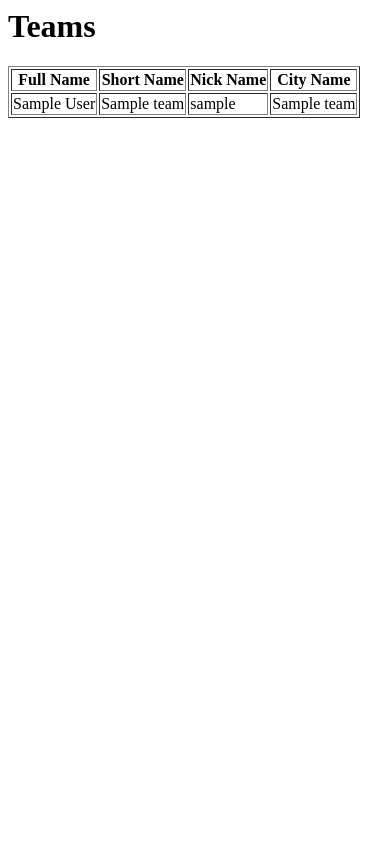
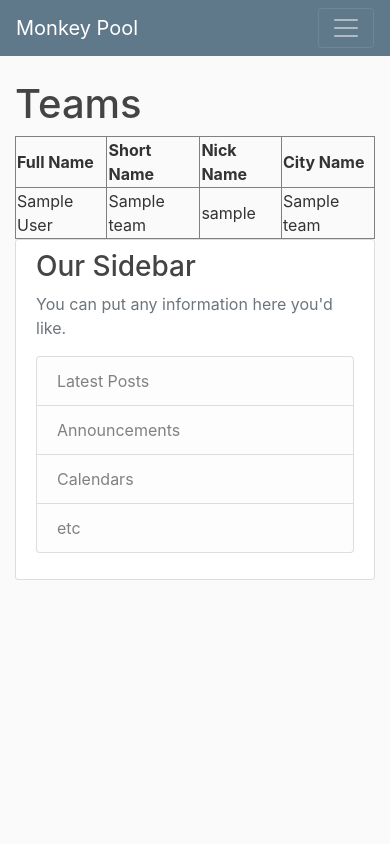
Before and after one commit to tammer/pool, a Django app: page /pool/teams/ in a window 390 px wide. Run offline with Django 3.2, Linux system fonts and the light colour scheme; tables that the repository leaves empty hold one stand-in row (values such as "Sample post"); some libraries are stand-ins or nearby versions.

Commit message:
init base.html and CSS

```diff
--- a/mysite/settings.py
+++ b/mysite/settings.py
@@ -31,6 +31,7 @@ ALLOWED_HOSTS = []
 # Application definition
 
 INSTALLED_APPS = [
+    # 'users.apps.Users.Config',
     'pool.apps.PoolConfig',
     'django.contrib.admin',
     'django.contrib.auth',
--- /dev/null
+++ b/pool/static/pool/main.css
@@ -0,0 +1,84 @@
+body {
+  background: #fafafa;
+  color: #333333;
+  margin-top: 5rem;
+}
+
+h1, h2, h3, h4, h5, h6 {
+  color: #444444;
+}
+
+ul {
+  margin: 0;
+}
+
+.bg-steel {
+  background-color: #5f788a;
+}
+
+.site-header .navbar-nav .nav-link {
+  color: #cbd5db;
+}
+
+.site-header .navbar-nav .nav-link:hover {
+  color: #ffffff;
+}
+
+.site-header .navbar-nav .nav-link.active {
+  font-weight: 500;
+}
+
+.content-section {
+  background: #ffffff;
+  padding: 10px 20px;
+  border: 1px solid #dddddd;
+  border-radius: 3px;
+  margin-bottom: 20px;
+}
+
+.article-title {
+  color: #444444;
+}
+
+a.article-title:hover {
+  color: #428bca;
+  text-decoration: none;
+}
+
+.article-content {
+  white-space: pre-line;
+}
+
+.article-img {
+  height: 65px;
+  width: 65px;
+  margin-right: 16px;
+}
+
+.article-metadata {
+  padding-bottom: 1px;
+  margin-bottom: 4px;
+  border-bottom: 1px solid #e3e3e3
+}
+
+.article-metadata a:hover {
+  color: #333;
+  text-decoration: none;
+}
+
+.article-svg {
+  width: 25px;
+  height: 25px;
+  vertical-align: middle;
+}
+
+.account-img {
+  height: 125px;
+  width: 125px;
+  margin-right: 20px;
+  margin-bottom: 16px;
+}
+
+.account-heading {
+  font-size: 2.5rem;
+}
--- /dev/null
+++ b/pool/templates/pool/base.html
@@ -0,0 +1,67 @@
+{% load static %}
+<!DOCTYPE html>
+<html>
+<head>
+	<!-- Required meta tags -->
+    <meta charset="utf-8">
+    <meta name="viewport" content="width=device-width, initial-scale=1, shrink-to-fit=no">
+
+    <!-- Bootstrap CSS -->
+    <link rel="stylesheet" href="https://maxcdn.bootstrapcdn.com/bootstrap/4.0.0/css/bootstrap.min.css" integrity="sha384-Gn5384xqQ1aoWXA+058RXPxPg6fy4IWvTNh0E263XmFcJlSAwiGgFAW/dAiS6JXm" crossorigin="anonymous">
+
+    <link rel="stylesheet" type="text/css" href="{% static 'pool/main.css' %}">
+
+	<title>Monkey Pool!</title>
+</head>
+<body>
+
+	<header class="site-header">
+	  <nav class="navbar navbar-expand-md navbar-dark bg-steel fixed-top">
+	    <div class="container">
+	      <a class="navbar-brand mr-4" href="/">Monkey Pool</a>
+	      <button class="navbar-toggler" type="button" data-toggle="collapse" data-target="#navbarToggle" aria-controls="navbarToggle" aria-expanded="false" aria-label="Toggle navigation">
+	      <span class="navbar-toggler-icon"></span>
+	      </button>
+	      <div class="collapse navbar-collapse" id="navbarToggle">
+	        <div class="navbar-nav mr-auto">
+	          <a class="nav-item nav-link" href="/">Home</a>
+	          <a class="nav-item nav-link" href="/about">About</a>
+	        </div>
+	        <!-- Navbar Right Side -->
+	        <div class="navbar-nav">
+	          <a class="nav-item nav-link" href="#">Login</a>
+	          <a class="nav-item nav-link" href="#">Register</a>
+	        </div>
+	      </div>
+	    </div>
+	  </nav>
+	</header>
+
+
+	<main role="main" class="container">
+	  <div class="row">
+	    <div class="col-md-8">
+	      {% block content %}{% endblock %}
+	    </div>
+	    <div class="col-md-4">
+	      <div class="content-section">
+	        <h3>Our Sidebar</h3>
+	        <p class='text-muted'>You can put any information here you'd like.
+	          <ul class="list-group">
+	            <li class="list-group-item list-group-item-light">Latest Posts</li>
+	            <li class="list-group-item list-group-item-light">Announcements</li>
+	            <li class="list-group-item list-group-item-light">Calendars</li>
+	            <li class="list-group-item list-group-item-light">etc</li>
+	          </ul>
+	        </p>
+	      </div>
+	    </div>
+	  </div>
+	</main>
+	<!-- Optional JavaScript -->
+    <!-- jQuery first, then Popper.js, then Bootstrap JS -->
+    <script src="https://code.jquery.com/jquery-3.2.1.slim.min.js" integrity="sha384-KJ3o2DKtIkvYIK3UENzmM7KCkRr/rE9/Qpg6aAZGJwFDMVNA/GpGFF93hXpG5KkN" crossorigin="anonymous"></script>
+    <script src="https://cdnjs.cloudflare.com/ajax/libs/popper.js/1.12.9/umd/popper.min.js" integrity="sha384-ApNbgh9B+Y1QKtv3Rn7W3mgPxhU9K/ScQsAP7hUibX39j7fakFPskvXusvfa0b4Q" crossorigin="anonymous"></script>
+    <script src="https://maxcdn.bootstrapcdn.com/bootstrap/4.0.0/js/bootstrap.min.js" integrity="sha384-JZR6Spejh4U02d8jOt6vLEHfe/JQGiRRSQQxSfFWpi1MquVdAyjUar5+76PVCmYl" crossorigin="anonymous"></script>
+</body>
+</html>
--- a/pool/templates/pool/teams.html
+++ b/pool/templates/pool/teams.html
@@ -1,8 +1,5 @@
-<html>
-<head>
-	<title>Teams</title>
-</head>
-<body>
+{% extends "pool/base.html" %}
+{% block content %}
 	<h1>Teams</h1>
 	<table border=1>
 		<th>Full Name</th><th>Short Name</th><th>Nick Name</th><th>City Name</th>
@@ -15,5 +12,4 @@
 		</tr>
 		{% endfor%}
 	</table>
-</body>
-</html>
+{% endblock content %}
```
